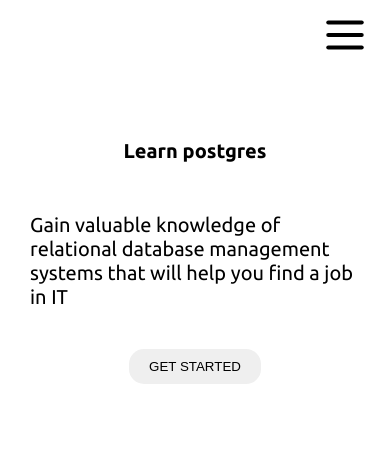
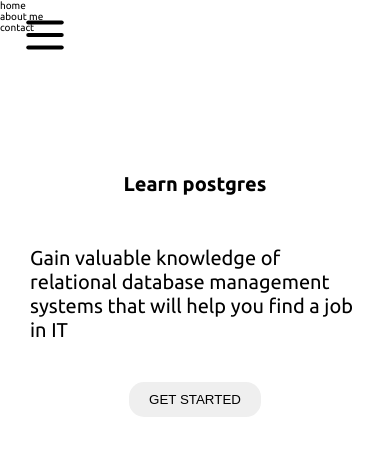
Before and after one commit to Kry765/learnPostgress, a React (Create React App) app: page / in a window 390 px wide. Shown: the top 456 px of the page. Built offline with nearby package versions, Linux system fonts and the light colour scheme.

Commit message:
create home from desktop

```diff
--- a/src/components/Home.js
+++ b/src/components/Home.js
@@ -1,5 +1,5 @@
 import React from 'react'
-import '../scss/style.scss'
+import '../scss/Home.scss'
 
 export default class Home extends React.Component {
 	render() {
@@ -8,6 +8,10 @@ export default class Home extends React.Component {
 				<nav>
 					<div className='nav'>
 						<div className='nav__burgericon'></div>
+						{/* <div></div> */}
+						<div className='nav--menu'>home</div>
+						<div className='nav--menu'>about me</div>
+						<div className='nav--menu'>contact</div>
 					</div>
 				</nav>
 				<header>
--- a/src/scss/style.scss
+++ b/src/scss/Home.scss
@@ -31,11 +31,12 @@ html {
 }
 
 .nav {
-	position: relative;
-	display: flex;
-	justify-content: flex-end;
+	// position: relative;
+	// display: flex;
+	// justify-content: flex-end;
 	width: 100%;
 	&__burgericon {
+		display: none;
 		position: fixed;
 		top: 0;
 		margin: 10px 20px;
@@ -43,6 +44,11 @@ html {
 		height: 50px;
 		background-image: url('../icon/burger-icon.svg');
 		background-size: cover;
+	}
+	&--menu {
+		display: flex;
+		justify-content: flex-start;
+		align-items: center;
 	}
 }
 
@@ -72,3 +78,12 @@ html {
 		text-transform: uppercase;
 	}
 }
+
+//  md: 768px,
+@media (max-width: 768px) {
+	.nav {
+		&__burgericon {
+			display: block;
+		}
+	}
+}
```
